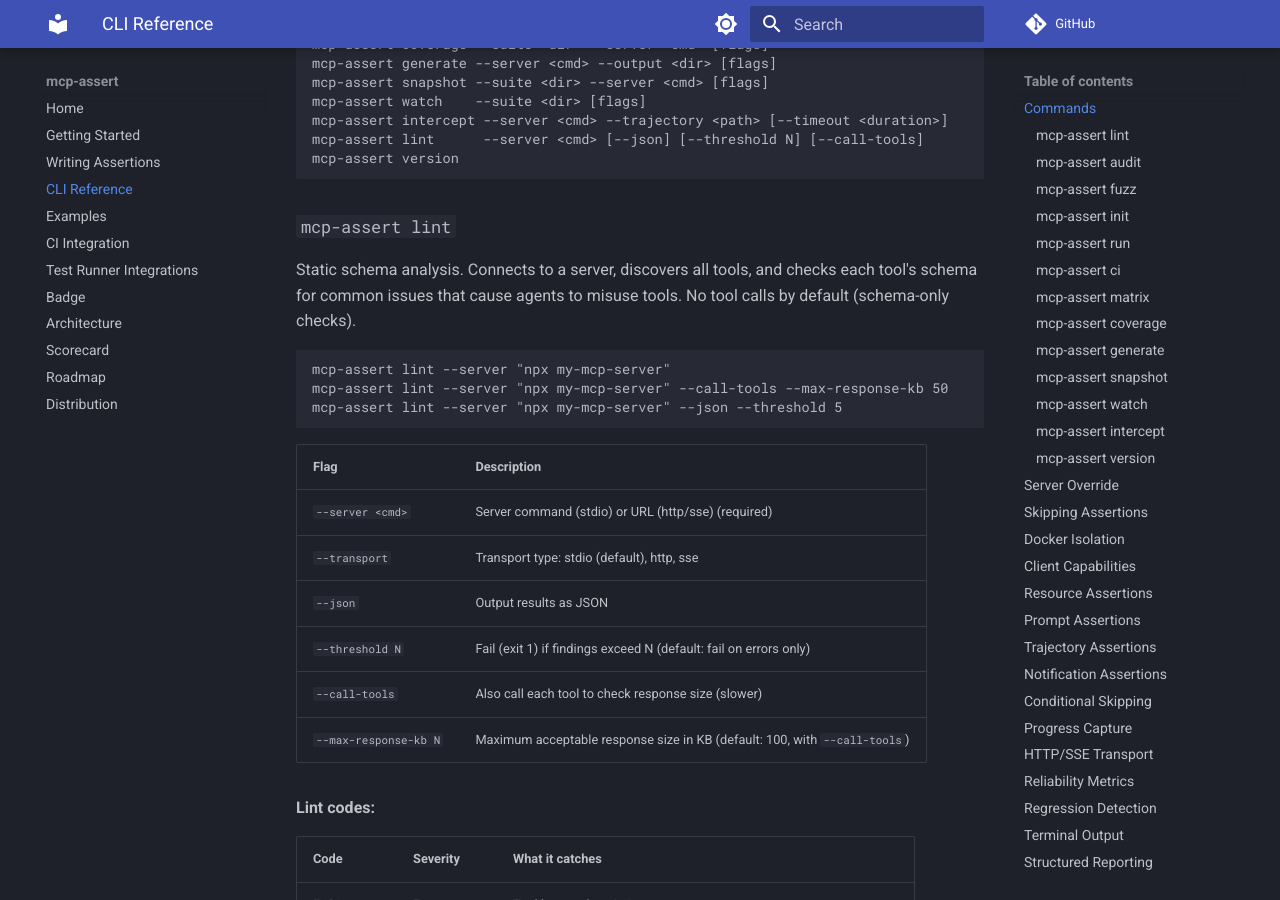
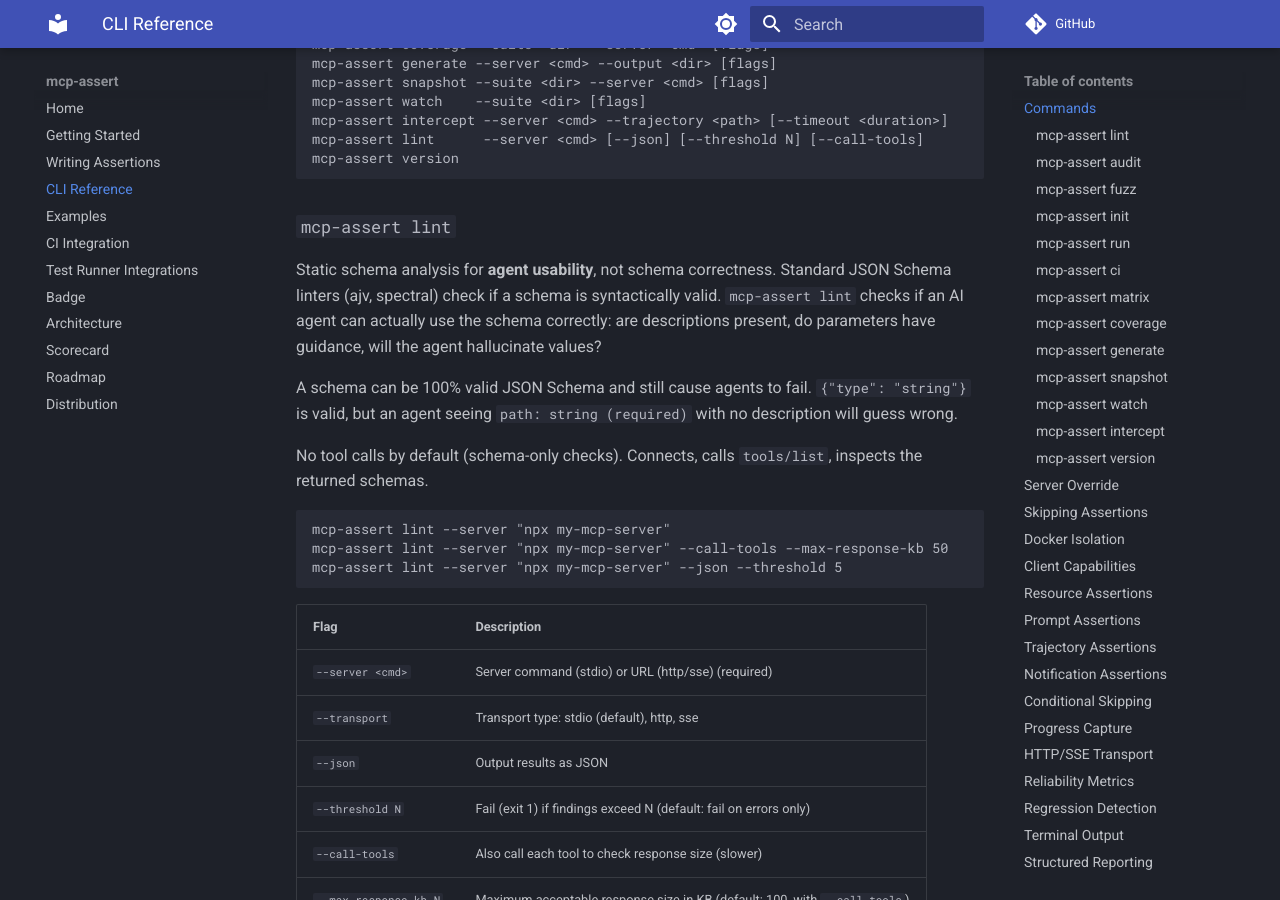
Before and after one commit to blackwell-systems/mcp-assert, an MkDocs documentation site: the page built from docs/cli.md, in a window 1280 px wide and 900 px high, scrolled down 320 px. Built offline with MkDocs 1.6.1 and Material for MkDocs 9.7.7, drawn with Linux system fonts in a browser that asks for light colours; comment, search, counter and statistics services are not loaded.

Commit message:
docs: clarify lint checks agent usability, not schema correctness

````diff
--- a/docs/cli.md
+++ b/docs/cli.md
@@ -20,7 +20,11 @@
 
 ### `mcp-assert lint`
 
-Static schema analysis. Connects to a server, discovers all tools, and checks each tool's schema for common issues that cause agents to misuse tools. No tool calls by default (schema-only checks).
+Static schema analysis for **agent usability**, not schema correctness. Standard JSON Schema linters (ajv, spectral) check if a schema is syntactically valid. `mcp-assert lint` checks if an AI agent can actually use the schema correctly: are descriptions present, do parameters have guidance, will the agent hallucinate values?
+
+A schema can be 100% valid JSON Schema and still cause agents to fail. `{"type": "string"}` is valid, but an agent seeing `path: string (required)` with no description will guess wrong.
+
+No tool calls by default (schema-only checks). Connects, calls `tools/list`, inspects the returned schemas.
 
 ```bash
 mcp-assert lint --server "npx my-mcp-server"
````
